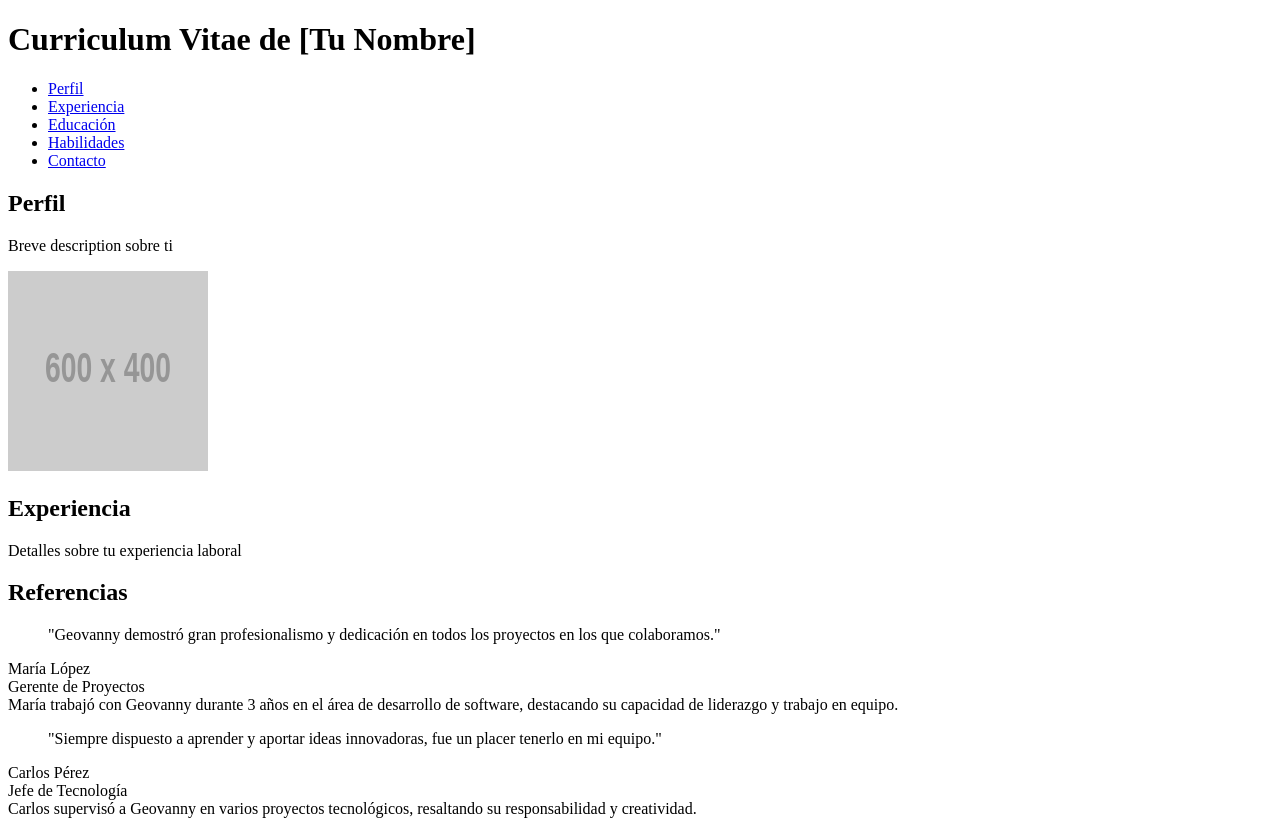
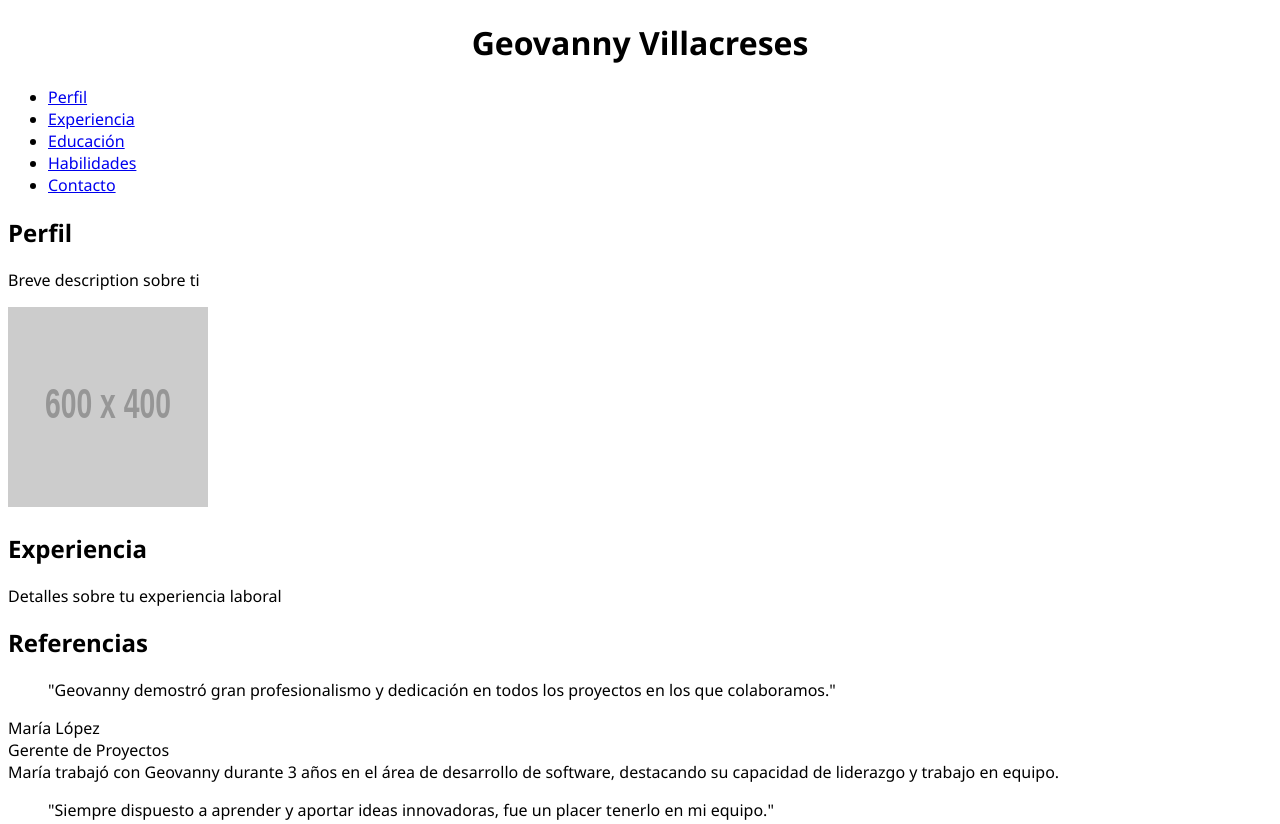
Before and after one commit to gvillacreses/curriculum, a plain HTML site: page index.html in a window 1280 px wide. Shown: the top 824 px of the page. Drawn offline with Linux system fonts and the light colour scheme; placeholder pictures from the web are drawn by us.

Commit message:
incomplete update

```diff
--- a/index.html
+++ b/index.html
@@ -1,16 +1,17 @@
 <!DOCTYPE html>
 <html lang="es">
     <head>
+        <link rel="stylesheet" href="./stylesheet/style.css">
         <meta charset="UTF-8">
         <meta name="viewport" content="width=device-width, initial-scale=1.0">
         <meta name="keywords" content="Curriculum Vitae, Geovanny, CV, Experiencia, Educación">
         <meta name="description" content="Curriculum Vitae de Geovanny, destacando experiencia, educación y habilidades.">
         <meta name="author" content="Geovanny">
-        <title>Curriculum Vitae de [Tu Nombre]</title>
+        <title>Curriculum Vitae de Geovanny Villacreses</title>
     </head>
     <body>
         <header>
-            <h1>Curriculum Vitae de [Tu Nombre]</h1>
+            <h1>Geovanny Villacreses</h1>
             <nav>
                 <ul>
                     <li><a href="#perfil">Perfil</a></li>
--- /dev/null
+++ b/stylesheet/style.css
@@ -0,0 +1,8 @@
+* {
+    font-family: 'Segoe UI', Tahoma, Geneva, Verdana, sans-serif;
+}
+
+h1 {
+   text-align:center;
+   font-weight: bold;
+}
```
